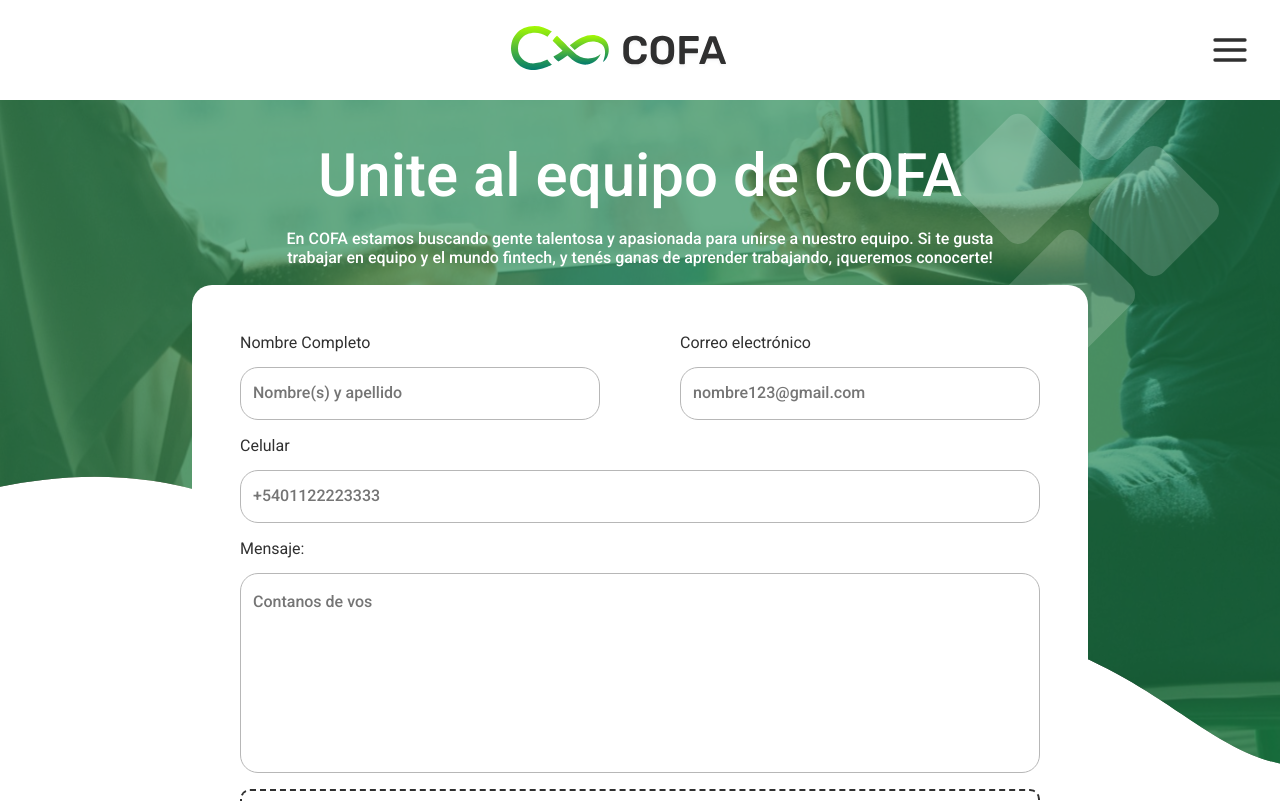
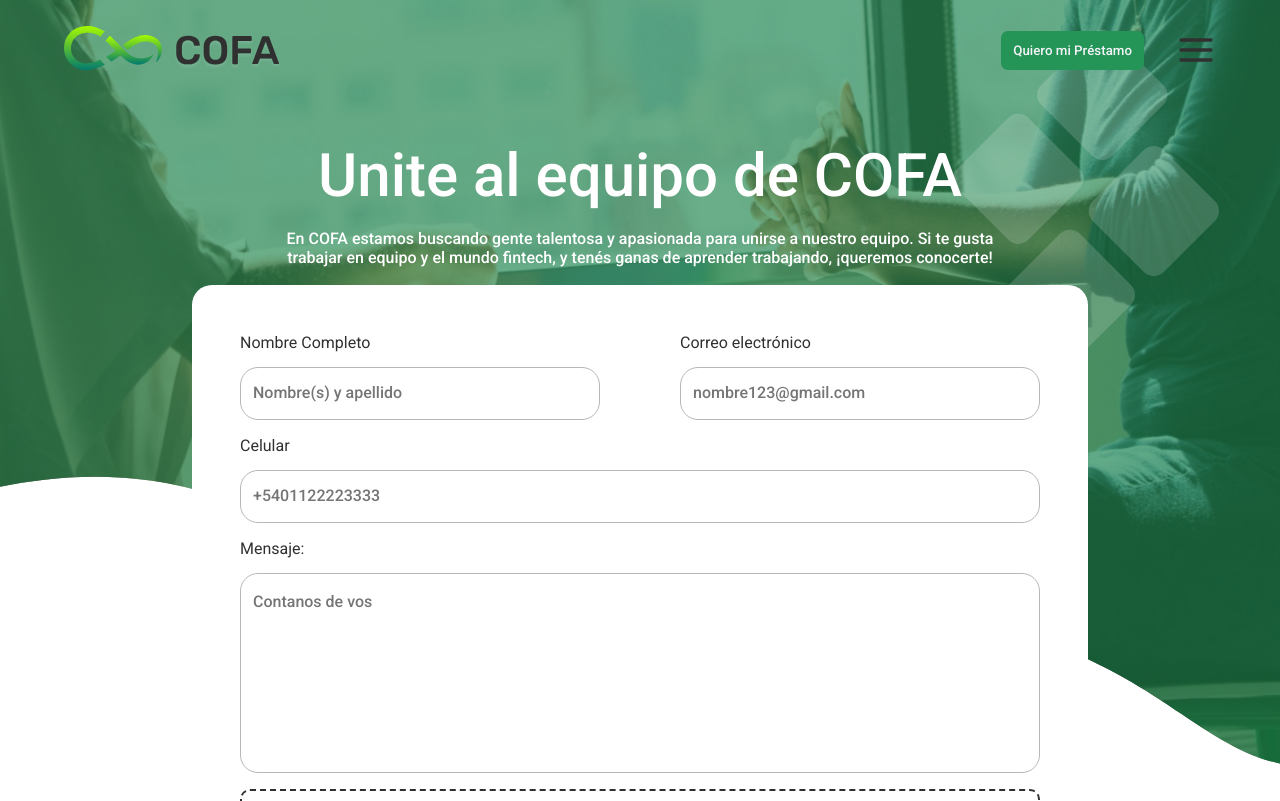
Before and after one commit to Cofa-org/landing-page, a React (Vite) app: page /work-with-us in a window 1280 px wide. Shown: the top 801 px of the page. Built offline with nearby package versions, Linux system fonts and the light colour scheme.

Commit message:
act header work

```diff
--- a/src/Sections/WorkWithUs/FormWorkWithUs.jsx
+++ b/src/Sections/WorkWithUs/FormWorkWithUs.jsx
@@ -1,11 +1,11 @@
 import React from 'react'
 import './WorkWithUs.css'
-import { Header, HeaderType2, WorkWithUsForm } from '../../Components'
+import { Header, WorkWithUsForm } from '../../Components'
 
 const FormWorkWithUs = () => {
     return (
       <>
-        <HeaderType2/>
+        <Header/>
         <section className='container-form-work'>
             <img src="/img/bg-form-work.svg" alt="" className='bg-form-work' />
             <div className='info-work-form'>
```
